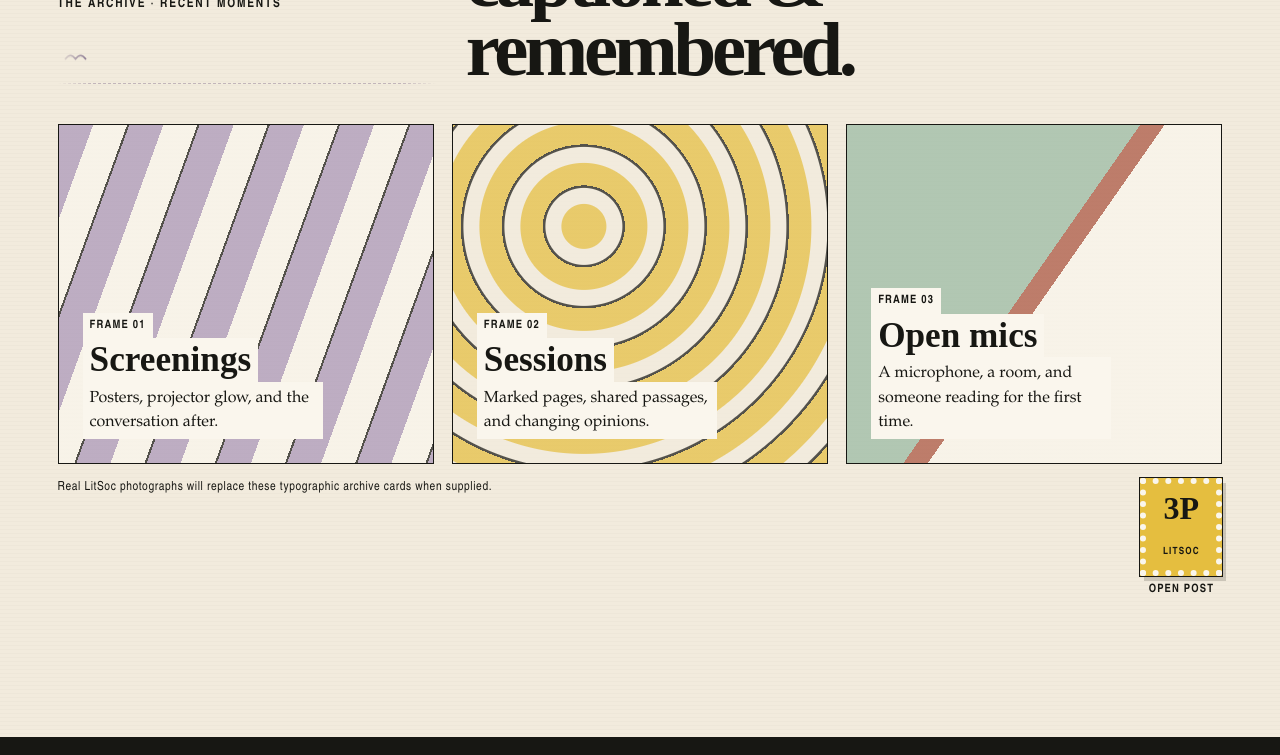
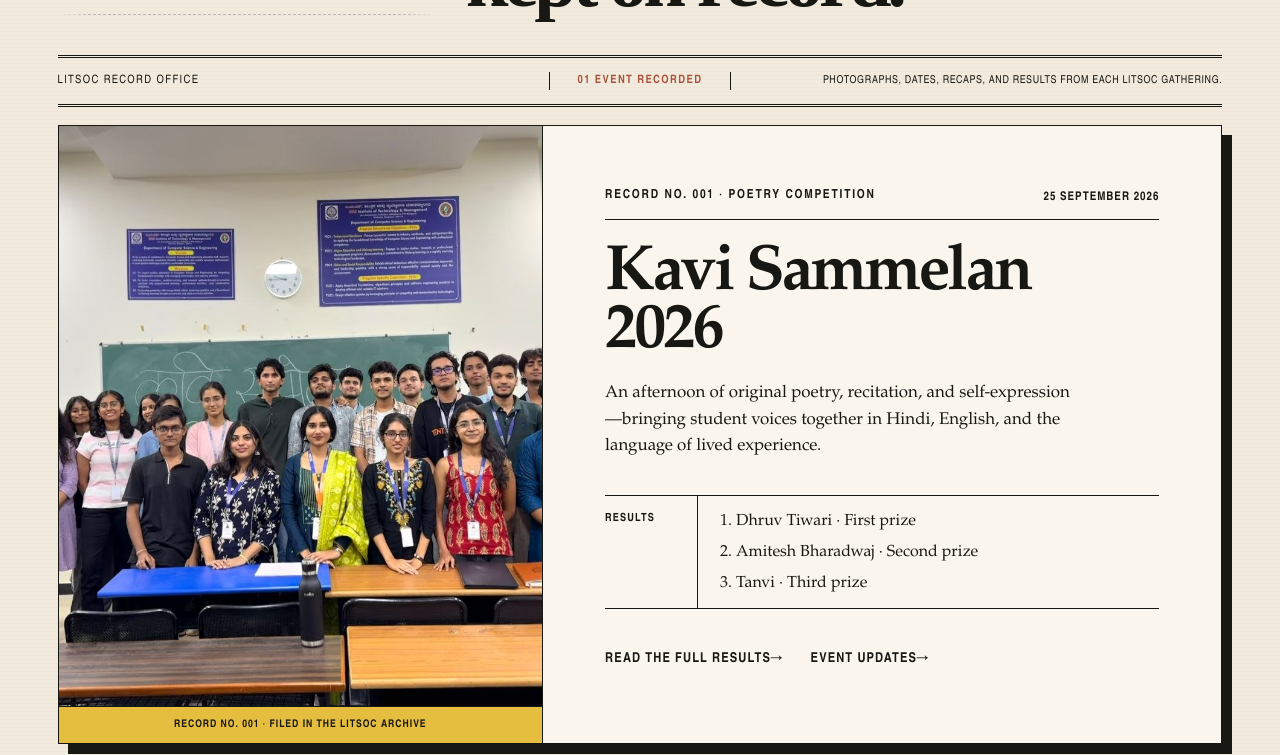
Before and after one commit to ashutoshbhatt2609/litsoc, a React (Vite) app: page / in a window 1280 px wide. Shown: the part 6440-7195 px from the top of the page. Built offline with nearby package versions, Linux system fonts and the light colour scheme.

Commit message:
Create expandable LitSoc event archive

```diff
--- a/src/App.jsx
+++ b/src/App.jsx
@@ -106,10 +106,19 @@ const vintageCurios = {
   },
 };
 
-const archiveCards = [
-  ["archive-one", "Frame 01", "Screenings", "Posters, projector glow, and the conversation after."],
-  ["archive-two", "Frame 02", "Sessions", "Marked pages, shared passages, and changing opinions."],
-  ["archive-three", "Frame 03", "Open mics", "A microphone, a room, and someone reading for the first time."],
+const eventArchive = [
+  {
+    id: "kavi-sammelan-2026",
+    record: "Record no. 001",
+    date: "25 September 2026",
+    datetime: "2026-09-25",
+    category: "Poetry competition",
+    title: "Kavi Sammelan 2026",
+    image: "/assets/kavi-sammelan-event-2026.jpg",
+    alt: "Kavi Sammelan 2026 participants and organisers gathered in a BMSIT classroom",
+    summary: "An afternoon of original poetry, recitation, and self-expression—bringing student voices together in Hindi, English, and the language of lived experience.",
+    winners: ["Dhruv Tiwari · First prize", "Amitesh Bharadwaj · Second prize", "Tanvi · Third prize"],
+  },
 ];
 
 const bubbleTrail = [
@@ -458,7 +467,7 @@ function App() {
             <a href="#upcoming" onClick={closeMenu}>Events</a>
             <a href="#works" onClick={closeMenu}>Works</a>
             <a href="#about" onClick={closeMenu}>About</a>
-            <a href="#moments" onClick={closeMenu}>Archive</a>
+            <a href="#event-archive" onClick={closeMenu}>Archive</a>
             <a className="nav-join" href="#join" onClick={(event) => openDialog("join", event)}>Join LitSoc</a>
           </nav>
         </div>
@@ -607,10 +616,43 @@ function App() {
           </div>
         </section>
 
-        <section className="archive page-shell" id="moments" aria-labelledby="archive-title">
-          <div className="archive-title reveal"><div><p className="eyebrow">The archive · Recent moments</p><QuoteEgg quote={marginQuotes.archive} onReveal={revealQuote} /></div><h2 id="archive-title">To be collected,<br />captioned &amp; remembered.</h2></div>
-          <div className="archive-strip" aria-label="Future LitSoc event archive">{archiveCards.map(([tone, frame, title, copy]) => <article className={`archive-card ${tone} reveal`} key={frame}><span>{frame}</span><strong>{title}</strong><p>{copy}</p></article>)}</div>
-          <div className="archive-caption-row"><p className="archive-caption">Real LitSoc photographs will replace these typographic archive cards when supplied.</p><VintageEgg curio={vintageCurios.stamp} onReveal={revealCurio} /></div>
+        <section className="archive page-shell" id="event-archive" aria-labelledby="archive-title">
+          <div className="archive-title reveal">
+            <div><p className="eyebrow">The event archive · Since 2026</p><QuoteEgg quote={marginQuotes.archive} onReveal={revealQuote} /></div>
+            <h2 id="archive-title">Every gathering,<br />kept on record.</h2>
+          </div>
+          <div className="archive-index reveal" aria-label="Event archive summary">
+            <span>LitSoc record office</span>
+            <strong>{String(eventArchive.length).padStart(2, "0")} {eventArchive.length === 1 ? "event" : "events"} recorded</strong>
+            <p>Photographs, dates, recaps, and results from each LitSoc gathering.</p>
+          </div>
+          <div className="event-records" aria-label="Past LitSoc events">
+            {eventArchive.map((event) => (
+              <article className="event-record reveal" id={event.id} key={event.id}>
+                <figure className="event-record-photo">
+                  <img src={event.image} alt={event.alt} loading="lazy" />
+                  <figcaption>{event.record} · Filed in the LitSoc archive</figcaption>
+                </figure>
+                <div className="event-record-copy">
+                  <header>
+                    <p className="eyebrow">{event.record} · {event.category}</p>
+                    <time dateTime={event.datetime}>{event.date}</time>
+                  </header>
+                  <h3>{event.title}</h3>
+                  <p>{event.summary}</p>
+                  <div className="event-record-results">
+                    <span>Results</span>
+                    <ol>{event.winners.map((winner) => <li key={winner}>{winner}</li>)}</ol>
+                  </div>
+                  <div className="event-record-actions">
+                    <a className="text-link" href="#results"><LinkArrow>Read the full results</LinkArrow></a>
+                    <a className="text-link" href={INSTAGRAM_URL} target="_blank" rel="noreferrer"><LinkArrow>Event updates</LinkArrow></a>
+                  </div>
+                </div>
+              </article>
+            ))}
+          </div>
+          <div className="archive-caption-row"><p className="archive-caption">This ledger will grow after every screening, reading session, open mic, workshop, and literary gathering.</p><VintageEgg curio={vintageCurios.stamp} onReveal={revealCurio} /></div>
         </section>
 
         <section className="about" id="about" aria-labelledby="about-title">
@@ -671,7 +713,7 @@ function App() {
       <footer className="site-footer">
         <div className="page-shell footer-grid">
           <div><span className="footer-mark">LITSOC</span><p>The Literary Society of BMSIT</p></div>
-          <div><p className="eyebrow">Departments</p><a href="#upcoming">Events</a><a href="#works">Works</a><a href="#about">About</a><a href={INSTAGRAM_URL} target="_blank" rel="noreferrer">Instagram</a></div>
+          <div><p className="eyebrow">Departments</p><a href="#upcoming">Events</a><a href="#event-archive">Archive</a><a href="#works">Works</a><a href="#about">About</a><a href={INSTAGRAM_URL} target="_blank" rel="noreferrer">Instagram</a></div>
           <div><p className="eyebrow">Colophon</p><p>Bengaluru, India</p><p>© {new Date().getFullYear()} LitSoc, BMSIT</p></div>
         </div>
       </footer>
--- a/src/styles.css
+++ b/src/styles.css
@@ -1020,68 +1020,153 @@ a:focus-visible {
   grid-column: 2;
 }
 
-.archive-strip {
-  display: grid;
-  grid-template-columns: repeat(3, 1fr);
-  gap: 18px;
-}
-
-.archive-card {
-  position: relative;
+.archive-index {
+  display: grid;
+  grid-template-columns: 1fr auto 1fr;
+  gap: 28px;
+  align-items: center;
+  margin-bottom: 18px;
+  border-block: 3px double var(--ink);
+  padding: 14px 0;
+  font-family: var(--utility);
+  text-transform: uppercase;
+}
+
+.archive-index span,
+.archive-index strong {
+  font-size: 0.72rem;
+  letter-spacing: 0.12em;
+}
+
+.archive-index strong {
+  border-inline: 1px solid var(--ink);
+  padding-inline: 28px;
+  color: var(--brick);
+  white-space: nowrap;
+}
+
+.archive-index p {
+  margin: 0;
+  font-size: 0.68rem;
+  letter-spacing: 0.06em;
+  text-align: right;
+}
+
+.event-records {
+  display: grid;
+  gap: 24px;
+}
+
+.event-record {
+  display: grid;
+  grid-template-columns: minmax(280px, 5fr) minmax(0, 7fr);
+  border: 1.5px solid var(--ink);
+  background: var(--paper-light);
+  box-shadow: 10px 10px 0 var(--ink);
+}
+
+.event-record-photo {
   display: flex;
-  min-height: 340px;
+  min-width: 0;
   flex-direction: column;
-  justify-content: flex-end;
-  overflow: hidden;
-  border: 1.5px solid var(--ink);
-  padding: 24px;
-}
-
-.archive-card::before {
-  content: "";
-  position: absolute;
-  inset: 0;
-  z-index: -1;
-  opacity: 0.72;
-}
-
-.archive-one::before {
-  background: repeating-linear-gradient(110deg, var(--violet) 0 32px, var(--paper-light) 32px 64px, var(--ink) 64px 66px);
-}
-
-.archive-two::before {
-  background: repeating-radial-gradient(circle at 35% 30%, var(--mustard) 0 22px, var(--paper) 23px 38px, var(--ink) 39px 41px);
-}
-
-.archive-three::before {
-  background: linear-gradient(125deg, var(--sage) 0 48%, var(--brick) 48% 52%, var(--paper-light) 52%);
-}
-
-.archive-card span,
-.archive-card strong,
-.archive-card p {
-  width: fit-content;
   margin: 0;
-  background: var(--paper-light);
-  padding: 4px 7px;
-}
-
-.archive-card span {
-  font-family: var(--utility);
-  font-size: 0.72rem;
+  border-right: 1px solid var(--ink);
+}
+
+.event-record-photo img {
+  display: block;
+  width: 100%;
+  height: 100%;
+  min-height: 420px;
+  object-fit: cover;
+  object-position: center 43%;
+}
+
+.event-record-photo figcaption {
+  border-top: 1px solid var(--ink);
+  padding: 10px 14px;
+  background: var(--mustard);
+  font-family: var(--utility);
+  font-size: 0.66rem;
+  font-weight: 800;
+  letter-spacing: 0.09em;
+  text-align: center;
+  text-transform: uppercase;
+}
+
+.event-record-copy {
+  display: flex;
+  min-width: 0;
+  flex-direction: column;
+  padding: clamp(28px, 5vw, 62px);
+}
+
+.event-record-copy header {
+  display: flex;
+  justify-content: space-between;
+  gap: 24px;
+  border-bottom: 1px solid var(--ink);
+  padding-bottom: 12px;
+}
+
+.event-record-copy header .eyebrow {
+  margin: 0;
+}
+
+.event-record-copy time {
+  flex: 0 0 auto;
+  font-family: var(--utility);
+  font-size: 0.75rem;
+  font-weight: 800;
+  letter-spacing: 0.08em;
+  text-transform: uppercase;
+}
+
+.event-record-copy h3 {
+  margin: 26px 0 18px;
+  font-size: clamp(2.5rem, 5vw, 5rem);
+  letter-spacing: -0.045em;
+  line-height: 0.92;
+}
+
+.event-record-copy > p {
+  max-width: 56ch;
+  margin-top: 0;
+  font-size: 1.06rem;
+}
+
+.event-record-results {
+  display: grid;
+  grid-template-columns: 92px minmax(0, 1fr);
+  margin-top: 18px;
+  border-block: 1px solid var(--ink);
+}
+
+.event-record-results > span {
+  padding: 14px 14px 14px 0;
+  font-family: var(--utility);
+  font-size: 0.7rem;
   font-weight: 800;
   letter-spacing: 0.1em;
   text-transform: uppercase;
 }
 
-.archive-card strong {
-  font-family: var(--display);
-  font-size: 2.2rem;
-  line-height: 1;
-}
-
-.archive-card p {
-  max-width: 30ch;
+.event-record-results ol {
+  margin: 0;
+  border-left: 1px solid var(--ink);
+  padding: 10px 0 10px 38px;
+}
+
+.event-record-results li {
+  padding: 3px 0;
+}
+
+.event-record-actions {
+  display: flex;
+  flex-wrap: wrap;
+  gap: 12px 28px;
+  margin-top: auto;
+  padding-top: 28px;
 }
 
 .archive-caption {
@@ -2666,12 +2751,62 @@ button.button {
     column-count: 1;
   }
 
-  .archive-strip {
+  .archive-index {
     grid-template-columns: 1fr;
-  }
-
-  .archive-card:nth-child(odd) {
-    transform: none;
+    gap: 8px;
+  }
+
+  .archive-index strong {
+    width: fit-content;
+    border: 0;
+    padding: 0;
+  }
+
+  .archive-index p {
+    text-align: left;
+  }
+
+  .event-record {
+    grid-template-columns: 1fr;
+    margin-right: 7px;
+    box-shadow: 7px 7px 0 var(--ink);
+  }
+
+  .event-record-photo {
+    border-right: 0;
+    border-bottom: 1px solid var(--ink);
+  }
+
+  .event-record-photo img {
+    min-height: 0;
+    aspect-ratio: 4 / 3;
+  }
+
+  .event-record-copy {
+    padding: 28px 20px;
+  }
+
+  .event-record-copy header {
+    display: grid;
+    gap: 6px;
+  }
+
+  .event-record-results {
+    grid-template-columns: 1fr;
+  }
+
+  .event-record-results > span {
+    padding-bottom: 8px;
+  }
+
+  .event-record-results ol {
+    border-top: 1px solid var(--ink);
+    border-left: 0;
+    padding: 10px 0 10px 28px;
+  }
+
+  .event-record-actions {
+    display: grid;
   }
 
   .footer-grid {
```
